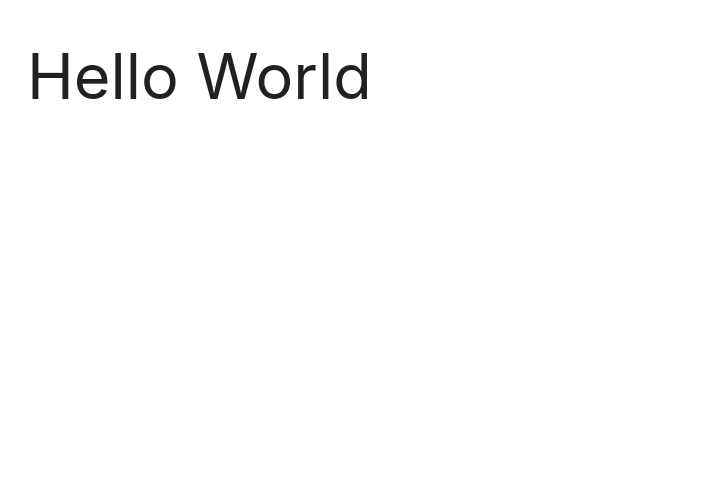
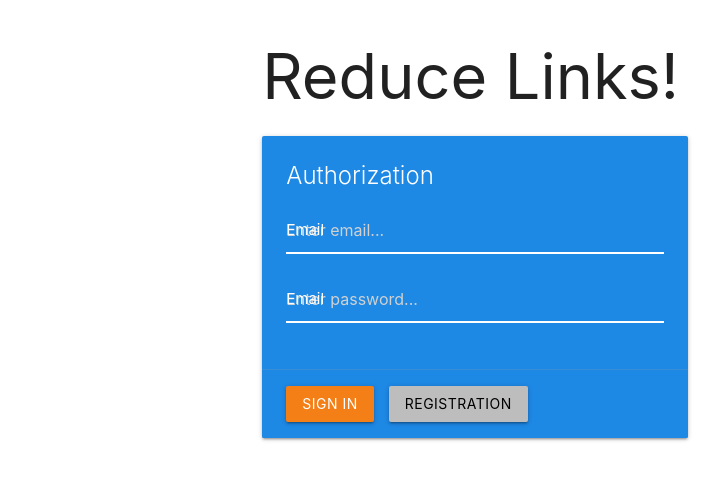
Before and after one commit to nurySar97/mern-stack, a React (Create React App) app in the folder client_app/: page / in a window 1280 px wide. Shown: the top 480 px of the page, without its empty margins (165-886 px from the left). Built offline with nearby package versions, Linux system fonts and the light colour scheme.

Commit message:
Registration form layout ready

```diff
--- a/client_app/package.json
+++ b/client_app/package.json
@@ -9,6 +9,7 @@
     "materialize-css": "^1.0.0-rc.2",
     "react": "^17.0.2",
     "react-dom": "^17.0.2",
+    "react-router-dom": "^5.2.0",
     "react-scripts": "4.0.3",
     "web-vitals": "^1.0.1"
   },
--- a/client_app/src/App.js
+++ b/client_app/src/App.js
@@ -1,12 +1,14 @@
 import React from 'react';
 import 'materialize-css';
+import { useRoutes } from './routes';
 
 const App = () => {
+  const routes = useRoutes(false)
   return (
     <div className="container">
-      <h1>Hello World</h1>
+      {routes}
     </div>
   )
 }
 
-export default App
+export default App;
--- a/client_app/src/index.css
+++ b/client_app/src/index.css
@@ -1 +1,19 @@
 @import '~materialize-css/dist/css/materialize.min.css';
+
+input.yellow-input {
+    border-bottom: 1px solid #fff !important;
+    box-shadow: 0 1px 0 0 #fff !important;
+}
+
+input.yellow-input + label {
+    color: #ffffff !important;
+}
+
+input.yellow-input:focus + label {
+    color: #ffeb3b !important;
+}
+
+input.yellow-input:focus {
+    border-bottom: 1px solid #ffeb3b !important;
+    box-shadow: 0 1px 0 0 #ffeb3b !important;
+}
--- a/client_app/src/index.js
+++ b/client_app/src/index.js
@@ -3,10 +3,13 @@ import ReactDOM from 'react-dom';
 import './index.css';
 import App from './App';
 import reportWebVitals from './reportWebVitals';
+import { BrowserRouter } from 'react-router-dom';
 
 ReactDOM.render(
   <React.StrictMode>
-    <App />
+    <BrowserRouter>
+      <App />
+    </BrowserRouter>
   </React.StrictMode>,
   document.getElementById('root')
 );
--- /dev/null
+++ b/client_app/src/pages/AuthPage.js
@@ -0,0 +1,55 @@
+import React from 'react';
+
+const AuthPage = () => {
+    return (
+        <div className='row'>
+            <div className="col s6 offset-s3">
+                <h1>Reduce Links!</h1>
+                <div className="card blue darken-1">
+                    <div className="card-content white-text">
+                        <span className="card-title">Authorization</span>
+
+                        <div>
+                            <div className="input-field">
+                                <input
+                                    className="yellow-input"
+                                    placeholder="Enter email..."
+                                    id="email"
+                                    type="text"
+                                    name='email'
+                                />
+                                <label htmlFor="email">Email</label>
+                            </div>
+
+                            <div className="input-field">
+                                <input
+                                    className="yellow-input"
+                                    placeholder="Enter password..."
+                                    id="password"
+                                    type="password"
+                                    name='password'
+                                />
+                                <label htmlFor="email">Email</label>
+                            </div>
+                        </div>
+                    </div>
+
+                    <div className="card-action">
+                        <button
+                            className='btn yellow darken-4'
+                            style={{ marginRight: "1rem" }}
+                        >
+                            Sign in
+                        </button>
+
+                        <button className='btn grey lighten-1 black-text'>
+                            Registration
+                        </button>
+                    </div>
+                </div>
+            </div>
+        </div>
+    )
+}
+
+export default AuthPage;
--- /dev/null
+++ b/client_app/src/pages/CreatePage.js
@@ -0,0 +1,11 @@
+import React from 'react';
+
+const CreatePage = () => {
+    return (
+        <div>
+            <h1>Create Page!</h1>
+        </div>
+    )
+}
+
+export default CreatePage;
--- /dev/null
+++ b/client_app/src/pages/DetailPage.js
@@ -0,0 +1,11 @@
+import React from 'react';
+
+const DetailPage = () => {
+    return (
+        <div>
+            <h1>Detail Page!</h1>
+        </div>
+    )
+}
+
+export default DetailPage;
--- /dev/null
+++ b/client_app/src/pages/LinksPage.js
@@ -0,0 +1,11 @@
+import React from 'react';
+
+const LinksPage = () => {
+    return (
+        <div>
+            <h1>Links Page!</h1>
+        </div>
+    )
+}
+
+export default LinksPage;
--- /dev/null
+++ b/client_app/src/routes.js
@@ -0,0 +1,26 @@
+import React from 'react';
+import { Switch, Route, Redirect } from 'react-router-dom';
+import AuthPage from './pages/AuthPage';
+import CreatePage from './pages/CreatePage';
+import DetailPage from './pages/DetailPage';
+import LinksPage from './pages/LinksPage';
+
+
+export const useRoutes = isAuthenticated => {
+    if (isAuthenticated) {
+        return (
+            <Switch>
+                <Route exact path='/links' render={props => <LinksPage {...props} />} />
+                <Route exact path='/create' render={props => <CreatePage {...props} />} />
+                <Route path='/detail/:id' render={props => <DetailPage {...props} />} />
+                <Redirect to='/create' />
+            </Switch>
+        )
+    }
+    return (
+        <Switch>
+            <Route exact path='/' render={props => <AuthPage {...props} />} />
+            <Redirect to='/' />
+        </Switch>
+    )
+}
--- a/package.json
+++ b/package.json
@@ -5,7 +5,9 @@
   "main": "app.js",
   "scripts": {
     "start": "node app.js",
-    "server": "nodemon start"
+    "server": "nodemon start",
+    "client": "npm run start --prefix client_app",
+    "dev": "concurrently \"npm run server\" \"npm run client\""
   },
   "keywords": [
     "mern",
```
Also changed, not shown: 1 other file (tests, documents, lock files or other folders).
